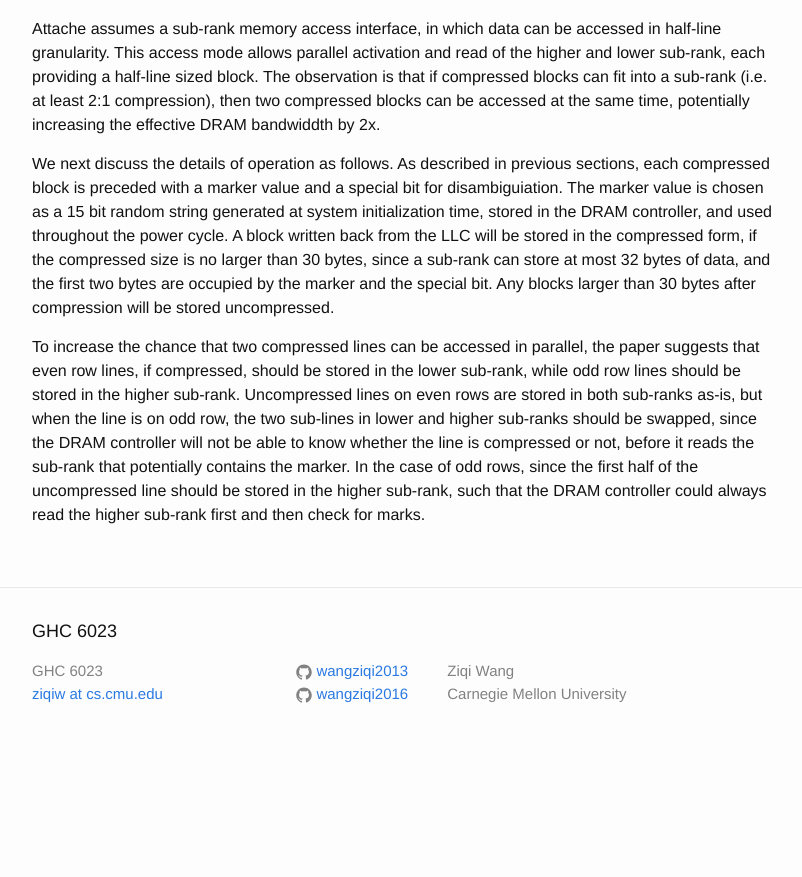
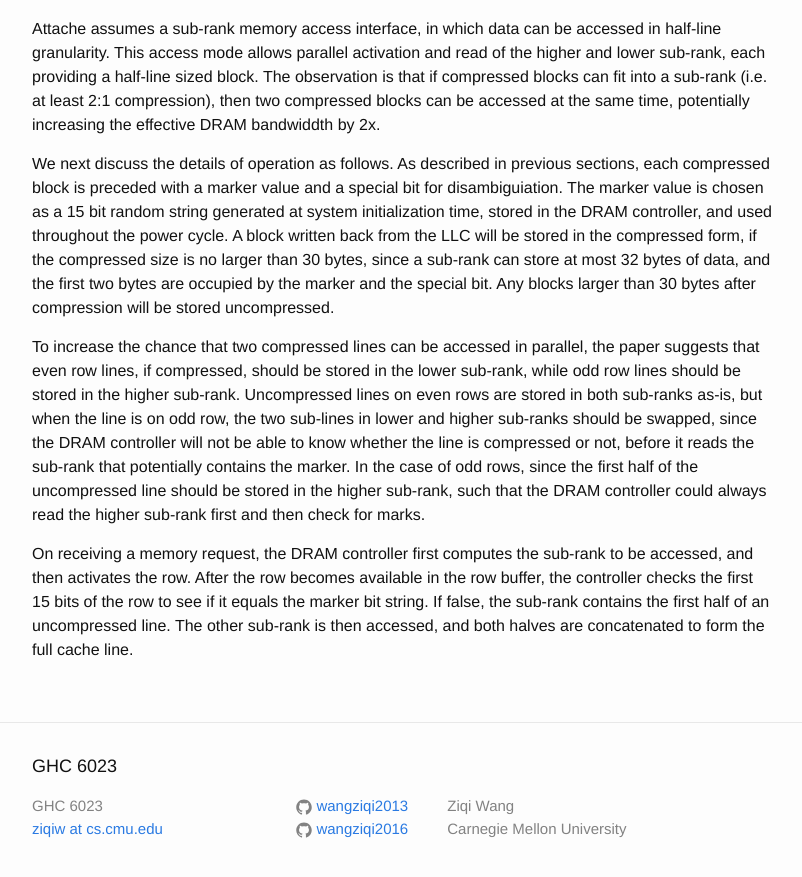
Before and after one commit to wangziqi2013/wangziqi2013.github.io, a Jekyll site: the page built from _posts/2020-06-08-attache.markdown, in a window 1280 px wide and 900 px high, scrolled down 1705 px. Shown: the top 877 px of the window, without its empty margins (238-1040 px from the left). Built offline with Jekyll 4.4.1, drawn with Linux system fonts in a browser that asks for light colours; before the commit the page ends 2470 px from its top, so only the background shows below that.

Commit message:
Adding first case

```diff
--- a/_posts/2020-06-08-attache.markdown
+++ b/_posts/2020-06-08-attache.markdown
@@ -79,3 +79,8 @@ in lower and higher sub-ranks should be swapped, since the DRAM controller will
 is compressed or not, before it reads the sub-rank that potentially contains the marker. In the case of odd rows, since
 the first half of the uncompressed line should be stored in the higher sub-rank, such that the DRAM controller could
 always read the higher sub-rank first and then check for marks.
+
+On receiving a memory request, the DRAM controller first computes the sub-rank to be accessed, and then activates the
+row. After the row becomes available in the row buffer, the controller checks the first 15 bits of the row to see
+if it equals the marker bit string. If false, the sub-rank contains the first half of an uncompressed line. The other
+sub-rank is then accessed, and both halves are concatenated to form the full cache line.
```
